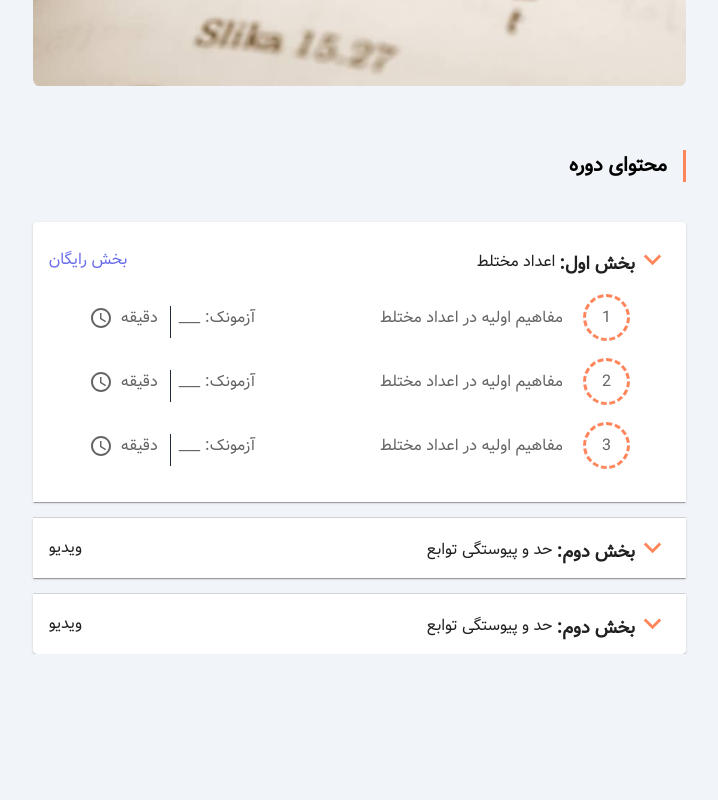
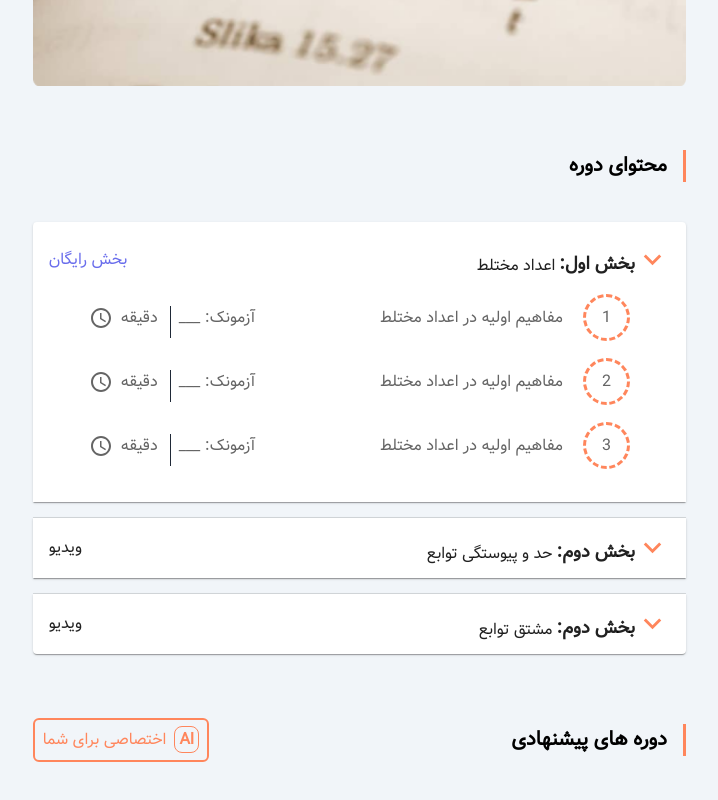
Before and after one commit to sajadjamali/course-page, a Next.js app: page / in a window 1280 px wide. Shown: the part 1166-1966 px from the top of the page, without its empty margins (514-1232 px from the left). Before the commit the page ends 1820 px from the top, so only its background shows below. Built offline with nearby package versions, Linux system fonts and the light colour scheme.

Commit message:
spacing edited in Accordion

```diff
--- a/src/app/page.tsx
+++ b/src/app/page.tsx
@@ -1,6 +1,7 @@
 import Header from "@/components/Header";
 import Content from "@/components/Content";
 import Properties from "@/components/Properties";
+import SuggestedCourses from "@/components/SuggestedCourses";
 
 export default function Home() {
   return (
@@ -9,6 +10,7 @@ export default function Home() {
       <main className="w-full mx-auto sm:w-10/12 sm:mx-0 lg:w-8/12 xl:w-7/12">
         <Properties />
         <Content />
+        <SuggestedCourses />
       </main>
     </>
   );
--- a/src/components/AccordionContent.tsx
+++ b/src/components/AccordionContent.tsx
@@ -17,7 +17,7 @@ const AccordionContent: React.FC = () => {
             <div className='flex'>
               <ExpandMoreIcon fontSize='large' className='text-[#FF865C] text-5xl' />
               <p className='mt-2 font-bold text-[#000000DE] text-lg'>بخش اول:</p>
-              <span className='mt-2 ms-1'>اعداد مختلط</span>
+              <span className='mt-3 ms-1'>اعداد مختلط</span>
             </div>
             <p className='text-[#696dec]'>بخش رایگان</p>
           </div>
@@ -85,7 +85,7 @@ const AccordionContent: React.FC = () => {
             <div className='flex'>
               <ExpandMoreIcon fontSize='large' className='text-[#FF865C] text-5xl' />
               <p className='mt-2 font-bold text-[#000000DE] text-lg'>بخش دوم:</p>
-              <span className='mt-2 ms-1'>حد و پیوستگی توابع</span>
+              <span className='mt-3 ms-1'>حد و پیوستگی توابع</span>
             </div>
             <p className='text-[#000000DE]'>ویدیو</p>
           </div>
@@ -153,7 +153,7 @@ const AccordionContent: React.FC = () => {
             <div className='flex'>
               <ExpandMoreIcon fontSize='large' className='text-[#FF865C] text-5xl' />
               <p className='mt-2 font-bold text-[#000000DE] text-lg'>بخش دوم:</p>
-              <span className='mt-2 ms-1'>حد و پیوستگی توابع</span>
+              <span className='mt-3 ms-1'>مشتق توابع</span>
             </div>
             <p className='text-[#000000DE]'>ویدیو</p>
           </div>
--- /dev/null
+++ b/src/components/SuggestedCourses.tsx
@@ -0,0 +1,21 @@
+import Link from 'next/link';
+import React from 'react';
+
+const SuggestedCourses: React.FC = () => {
+    return (
+        <div className='mb-20'>
+            <div className="mt-16 flex flex-col space-y-7 min-[420px]:space-y-0 min-[420px]:flex-row justify-between">
+                <div className="flex space-x-4 rtl:space-x-reverse items-center">
+                    <div className="w-[3px] h-8 bg-[#FF865C]"></div>
+                    <p className="font-bold text-xl">دوره های پیشنهادی</p>
+                </div>
+                <Link className='text-[#FF865C] text-center border-[2px] border-[#FF865C] p-2 rounded-md' href="#">
+                    <span className='rounded-lg border-[1px] me-2 border-[#FF865C]  px-1 font-bold'>AI</span>
+                    اختصاصی برای شما
+                </Link>
+            </div>
+        </div>
+    )
+}
+
+export default SuggestedCourses;
```
